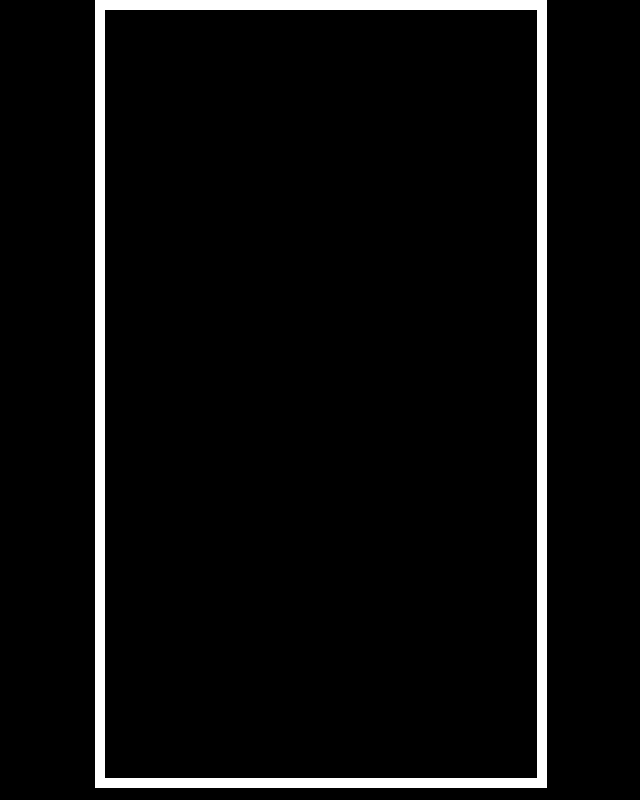
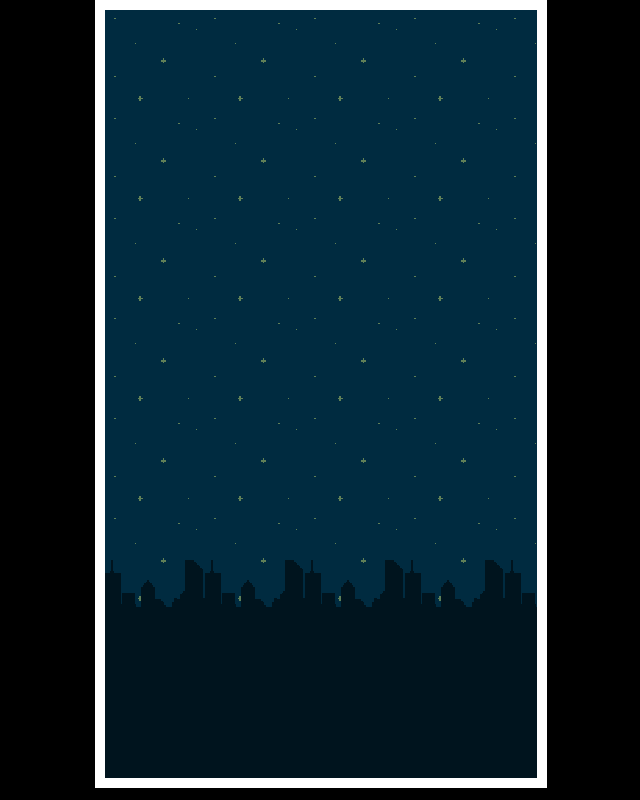
Before and after one commit to AlexandreVolts/space-invader, a website built with Parcel: page index.html in a window 1280 px wide. Shown: the whole page, without its empty margins (319-959 px from the left). Built offline with nearby package versions, Linux system fonts and the light colour scheme; files whose address does not match are found by name.

Commit message:
feat(game): background made

```diff
--- a/index.html
+++ b/index.html
@@ -10,9 +10,9 @@
 			<canvas></canvas>
 		</div>
 		<div style="display: none;">
-			<img src="assets/background-0.png" alt="" id="background-0.png" />
-			<img src="assets/background-1.png" alt="" id="background-1.png" />
-			<img src="assets/background-2.png" alt="" id="background-2.png" />
+			<img src="assets/background-0.png" alt="" id="background-0" />
+			<img src="assets/background-1.png" alt="" id="background-1" />
+			<img src="assets/background-2.png" alt="" id="background-2" />
 			<img src="assets/bonuses.png" alt="" id="bonuses" />
 			<img src="assets/health.png" alt="" id="health" />
 			<img src="assets/space-invaders.png" alt="" id="space-invaders" />
--- a/src/App.ts
+++ b/src/App.ts
@@ -3,6 +3,7 @@ import { Keyboard } from "./Keyboard";
 import { Player } from "./Player";
 import { Projectile } from "./Projectile";
 import { ProjectilePool } from "./ProjectilePool";
+import { TiledBackground } from "./TiledBackground";
 
 export class App
 {
@@ -13,6 +14,7 @@ export class App
 	private readonly canvas: HTMLCanvasElement;
 	private readonly ctx: CanvasRenderingContext2D;
 	private readonly keyboard = new Keyboard();
+	private readonly background = new TiledBackground();
 	private readonly player = new Player();
 	private readonly projectiles: ProjectilePool = new ProjectilePool();
 	private lastDeltaTime = 0;
@@ -43,6 +45,7 @@ export class App
 	public render = (elapsedTime: number) => {
 		this.ctx.clearRect(0, 0, App.WIDTH, App.HEIGHT);
 		this.update((elapsedTime - this.lastDeltaTime) / 1000);
+		this.background.draw(this.ctx);
 		this.projectiles.apply((projectile) => projectile.draw(this.ctx));
 		this.player.draw(this.ctx);
 		this.lastDeltaTime = elapsedTime;
--- /dev/null
+++ b/src/TiledBackground.ts
@@ -0,0 +1,28 @@
+import { App } from "./App";
+
+export class TiledBackground {
+  private static readonly TILE_SIZE = 100;
+  private static readonly CHANGE_LINE = 5;
+  private static readonly NB_IMAGES = 3;
+  private readonly images: HTMLImageElement[] = [];
+
+  constructor() {
+    for (let i = 0; i < TiledBackground.NB_IMAGES; i++) {
+      this.images.push(document.getElementById(`background-${i}`) as HTMLImageElement);
+    }
+  }
+
+  public draw(ctx: CanvasRenderingContext2D) {
+    for (let i = 0; i < App.WIDTH; i += TiledBackground.TILE_SIZE) {
+      for (let j = 0; j < App.HEIGHT; j += TiledBackground.TILE_SIZE) {
+        ctx.drawImage(this.images[0], i, j, TiledBackground.TILE_SIZE, TiledBackground.TILE_SIZE);
+        if (j / TiledBackground.TILE_SIZE === TiledBackground.CHANGE_LINE) {
+          ctx.drawImage(this.images[1], i, j, TiledBackground.TILE_SIZE, TiledBackground.TILE_SIZE);
+        }
+        else if (j / TiledBackground.TILE_SIZE > TiledBackground.CHANGE_LINE) {
+          ctx.drawImage(this.images[2], i, j, TiledBackground.TILE_SIZE, TiledBackground.TILE_SIZE);
+        }
+      }
+    }
+  }
+}
```
